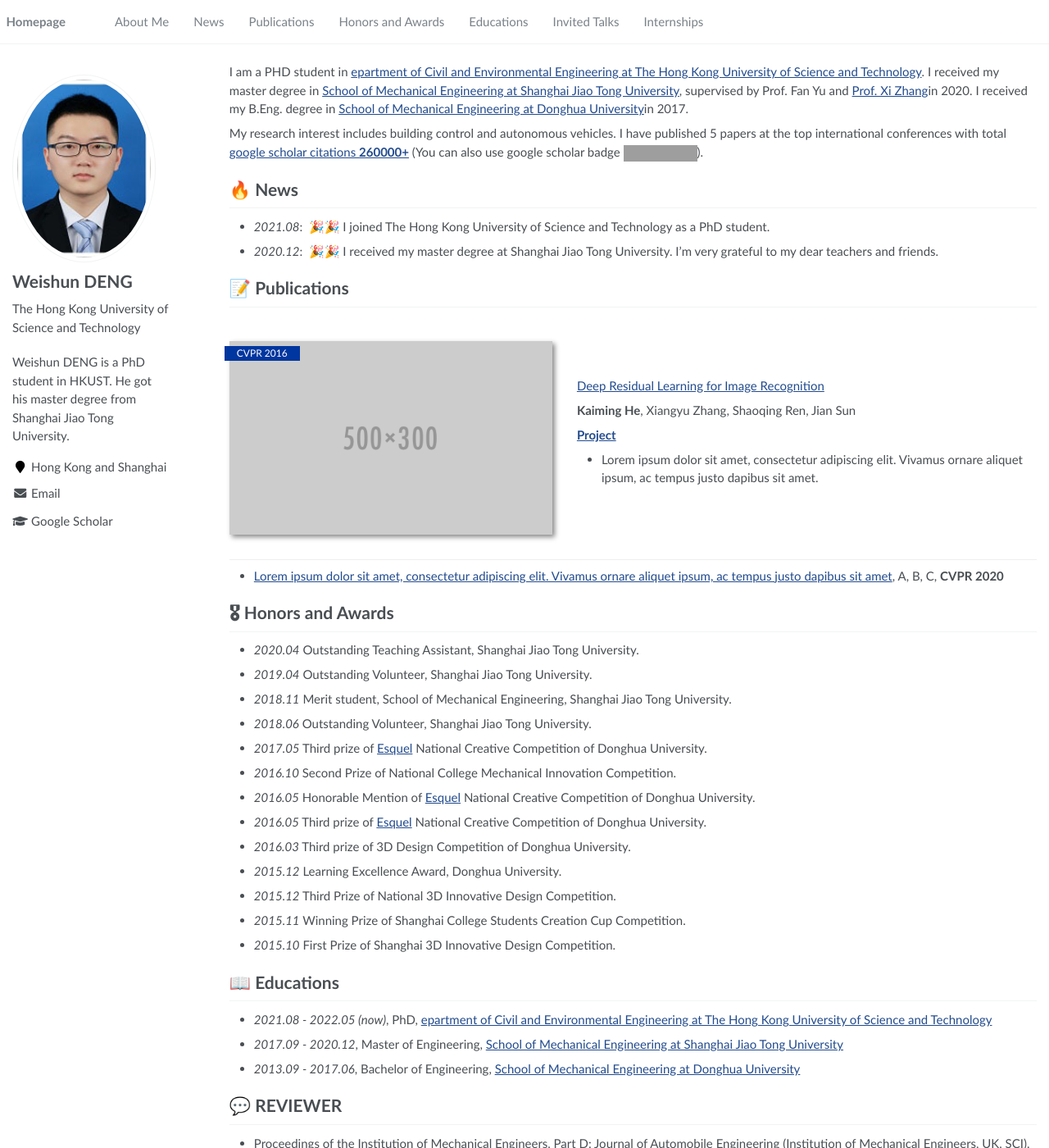
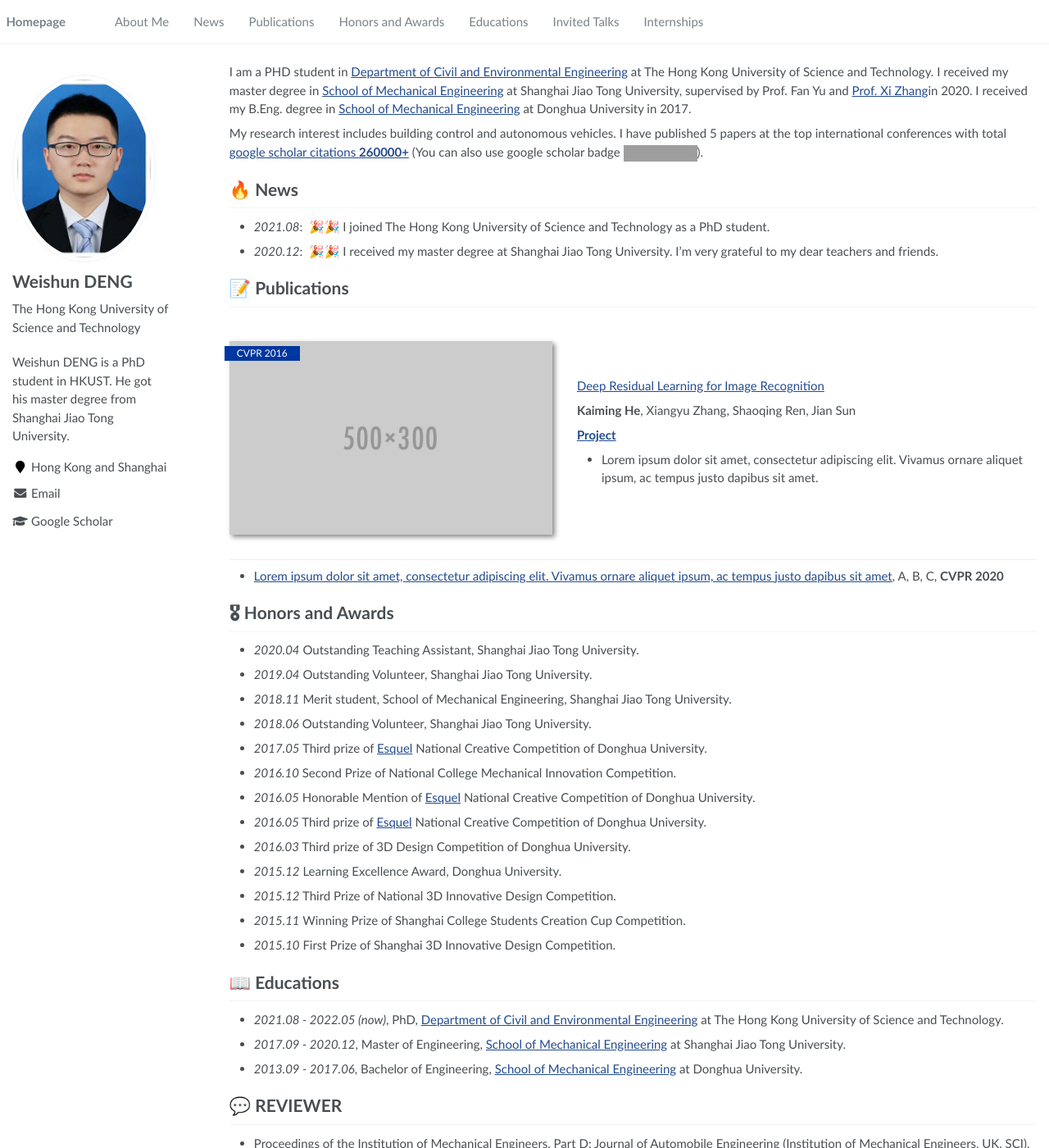
Before and after one commit to RayeRen/acad-homepage.github.io, a Jekyll site: the page built from _pages/about.md, in a window 1280 px wide and 1400 px high. Shown: the whole window at 82% size. Built offline with Jekyll 4.4.1, drawn with Linux system fonts in a browser that asks for light colours; grey boxes are pictures that could not be loaded.

Commit message:
personal website

```diff
--- a/_pages/about.md
+++ b/_pages/about.md
@@ -17,7 +17,7 @@ redirect_from:
 
 <span class='anchor' id='about-me'></span>
 
-I am a PHD student in [epartment of Civil and Environmental Engineering at The Hong Kong University of Science and Technology](https://www.ce.ust.hk//). I received my master degree in [School of Mechanical Engineering at Shanghai Jiao Tong University](https://me.sjtu.edu.cn//), supervised by Prof. Fan Yu and [Prof. Xi Zhang](https://me.sjtu.edu.cn/teacher_directory1/zhangxi.html//)in 2020. I received my B.Eng. degree in [School of Mechanical Engineering at Donghua University](https://meccol.dhu.edu.cn//)in 2017.
+I am a PHD student in [Department of Civil and Environmental Engineering](https://www.ce.ust.hk//) at The Hong Kong University of Science and Technology. I received my master degree in [School of Mechanical Engineering](https://me.sjtu.edu.cn//) at Shanghai Jiao Tong University, supervised by Prof. Fan Yu and [Prof. Xi Zhang](https://me.sjtu.edu.cn/teacher_directory1/zhangxi.html//)in 2020. I received my B.Eng. degree in [School of Mechanical Engineering](https://meccol.dhu.edu.cn//) at Donghua University in 2017.
 
 My research interest includes building control and autonomous vehicles. I have published 5 papers at the top international conferences with total <a href='https://scholar.google.com/citations?user=LWC2XQEAAAAJ'>google scholar citations <strong><span id='total_cit'>260000+</span></strong></a> (You can also use google scholar badge <a href='https://scholar.google.com/citations?user=LWC2XQEAAAAJ'><img src="https://img.shields.io/endpoint?url={{ url | url_encode }}&logo=Google%20Scholar&labelColor=f6f6f6&color=9cf&style=flat&label=citations"></a>).
 
@@ -60,9 +60,9 @@ My research interest includes building control and autonomous vehicles. I have p
 - *2015.10* First Prize of Shanghai 3D Innovative Design Competition.
 
 # 📖 Educations
-- *2021.08 - 2022.05 (now)*, PhD, [epartment of Civil and Environmental Engineering at The Hong Kong University of Science and Technology](https://www.ce.ust.hk//)
-- *2017.09 - 2020.12*, Master of Engineering, [School of Mechanical Engineering at Shanghai Jiao Tong University](https://me.sjtu.edu.cn//)
-- *2013.09 - 2017.06*, Bachelor of Engineering, [School of Mechanical Engineering at Donghua University](https://meccol.dhu.edu.cn//)
+- *2021.08 - 2022.05 (now)*, PhD, [Department of Civil and Environmental Engineering](https://www.ce.ust.hk//) at The Hong Kong University of Science and Technology.
+- *2017.09 - 2020.12*, Master of Engineering, [School of Mechanical Engineering](https://me.sjtu.edu.cn//) at Shanghai Jiao Tong University.
+- *2013.09 - 2017.06*, Bachelor of Engineering, [School of Mechanical Engineering](https://meccol.dhu.edu.cn//) at Donghua University.
 
 # 💬 REVIEWER
 - Proceedings of the Institution of Mechanical Engineers, Part D: Journal of Automobile Engineering (Institution of Mechanical Engineers, UK, SCI).
```
